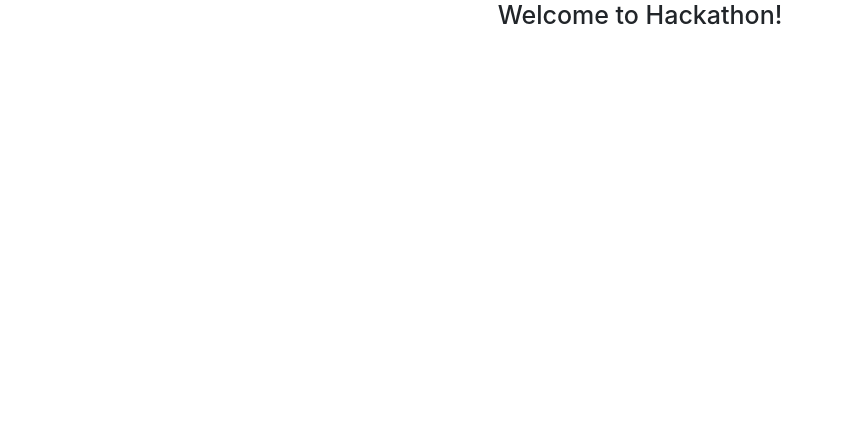
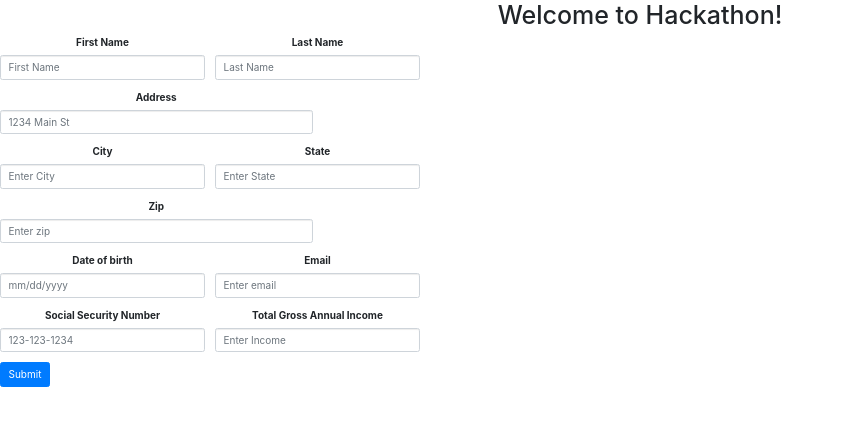
Before and after one commit to ewcurtis/Hackathon, an Angular app in the folder Hackathon/: page /userForm in a window 1280 px wide. Before the commit this address led to /. Shown: the top 426 px of the page, without its empty margins (0-844 px from the left). Built offline with nearby package versions, Linux system fonts and the light colour scheme.

Commit message:
Added new component for a user form

```diff
--- a/Hackathon/src/app/app-routing.module.ts
+++ b/Hackathon/src/app/app-routing.module.ts
@@ -2,11 +2,13 @@ import { NgModule } from '@angular/core';
 import { RouterModule, Routes } from '@angular/router';
 import { CommonModule } from '@angular/common';
 import { CardApplicationComponent } from './card-application/card-application.component';
+import { CardApplication2Component } from './card-application2/card-application2.component';
 import { EmployeeComponent } from './employee/employee.component';
 
 const routes: Routes = [
   { path: '', redirectTo: '/home', pathMatch: 'full'},
   { path: 'home', component: CardApplicationComponent },
+  { path: 'userForm', component: CardApplication2Component },
   { path: 'actOnApplication', component: EmployeeComponent }
 ];
 
--- a/Hackathon/src/app/app.component.html
+++ b/Hackathon/src/app/app.component.html
@@ -4,5 +4,4 @@
     Welcome to {{ title }}!
   </h1>
 
-
   <router-outlet></router-outlet>
--- a/Hackathon/src/app/card-application/card-application.component.html
+++ b/Hackathon/src/app/card-application/card-application.component.html
@@ -22,7 +22,4 @@
           </tr>
         </tbody>
       </table>
-      <div>
-
-      </div>
-      <input type="button" style="float: right" class="btn btn-success" value="Apply" (click)="applyFunction()"/>
+      <input type="button" style="float: right" class="btn btn-success" value="Apply" routerLink="/userForm"/>
--- /dev/null
+++ b/Hackathon/src/app/card-application2/card-application2.component.html
@@ -0,0 +1,55 @@
+<form (ngSubmit)="userInfo(f)" #f=ngForm>
+  <div class="form-row">
+    <div class="form-group col-2">
+      <label for="inputFirstName">First Name</label>
+      <input type="text" name="fn" class="form-control" [(ngModel)]="userDetails.fn" placeholder="First Name">
+    </div>
+    <div class="form-group col-2">
+      <label for="inputLastName">Last Name</label>
+      <input type="text" name="ln" class="form-control" [(ngModel)]="userDetails.ln" placeholder="Last Name">
+    </div>
+  </div>
+  <div class="form-row">
+    <div class="form-group col-3">
+      <label for="inputAddress">Address</label>
+      <input type="text" name="address" class="form-control" [(ngModel)]="userDetails.address" placeholder="1234 Main St">
+    </div>
+  </div>
+  <div class="form-row">
+    <div class="form-group col-md-2">
+      <label for="inputCity">City</label>
+      <input type="text" name="city" class="form-control" [(ngModel)]="userDetails.city" placeholder="Enter City">
+    </div>
+    <div class="form-group col-md-2">
+        <label for="inputCity">State</label>
+        <input type="text" name="state" class="form-control" [(ngModel)]="userDetails.state" placeholder="Enter State">
+      </div>
+  </div>
+  <div class="form-row">
+    <div class="form-group col-md-3">
+      <label for="inputZip">Zip</label>
+      <input type="text" name="zip" class="form-control" [(ngModel)]="userDetails.zip" placeholder="Enter zip">
+    </div>
+  </div>
+  <div class="form-row">
+    <div class="form-group col-2">
+      <label for="inputDob">Date of birth</label>
+      <input type="text" name="dob" class="form-control" [(ngModel)]="userDetails.dob" placeholder="mm/dd/yyyy">
+    </div>
+    <div class="form-group col-2">
+      <label for="inputEmail">Email</label>
+      <input type="email" name="email" class="form-control" [(ngModel)]="userDetails.email" placeholder="Enter email">
+    </div>
+  </div>
+  <div class="form-row">
+    <div class="form-group col-2">
+      <label for="inputSsn">Social Security Number</label>
+      <input type="text" name="ssn" class="form-control" [(ngModel)]="userDetails.ssn" placeholder="123-123-1234">
+    </div>
+    <div class="form-group col-2">
+      <label for="inputIncome">Total Gross Annual Income</label>
+      <input type="text" name="income" class="form-control" [(ngModel)]="userDetails.income" placeholder="Enter Income">
+    </div>
+  </div>
+  <button type="submit" class="btn btn-primary" style="float: left">Submit</button>
+</form>
--- /dev/null
+++ b/Hackathon/src/app/card-application2/card-application2.component.ts
@@ -0,0 +1,19 @@
+import { Component, OnInit } from '@angular/core';
+import { NgForm } from '@angular/forms';
+
+@Component({
+  selector: 'app-card-application2',
+  templateUrl: './card-application2.component.html',
+  styleUrls: ['./card-application2.component.css']
+})
+export class CardApplication2Component implements OnInit {
+
+  constructor() { }
+
+  ngOnInit() {
+  }
+userDetails = { fn:'', ln:'', address:'', city:'', state:'', zip:'', dob:'', email:'', ssn:'', income:'' }
+  userInfo(user:NgForm) {
+    console.log(user.value.fn)
+  }
+}
```
Also changed, not shown: Hackathon/src/app/app.module.ts (+7 -3 lines), Hackathon/src/app/card-application2/card-application2.component.css (added), 1 other file (tests, documents, lock files or other folders).
